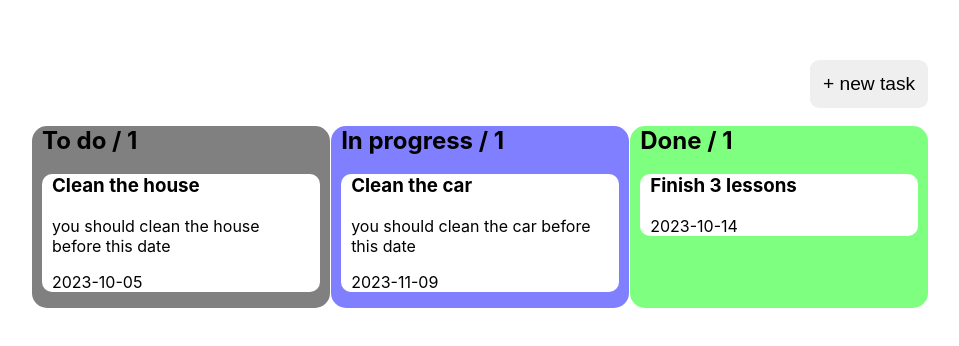
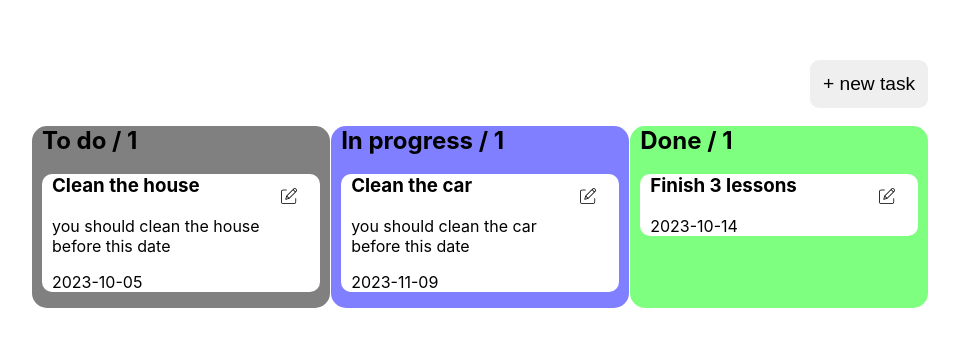
Before and after one commit to MayaNour/react_todo_app, a React (Create React App) app: page / in a window 1280 px wide. Shown: the part 132-478 px from the top of the page, without its empty margins (160-1119 px from the left). Built offline with nearby package versions, Linux system fonts and the light colour scheme.

Commit message:
Edit Adding new Task and start doing updating task

```diff
--- a/src/App.css
+++ b/src/App.css
@@ -77,3 +77,8 @@ button{
   font-size: large;
   border: 2px black solid;
 }
+
+#edit_button{
+  background-color: transparent;
+
+}
--- a/src/App.js
+++ b/src/App.js
@@ -3,18 +3,9 @@ import './App.css';
 import List from './List';
 import Modal from './Modal';
 
-const lists = [{id:"toDo",
-          title: "To do",
-          color:"Grey",
-          stage:1},
-          {id:"inProgress",
-          title: "In progress",
-          color:"#0000ff80",
-          stage:2},
-          {id:"done",
-          title: "Done",
-          color:"#00ff0080",
-          stage:3}];
+const lists = [{id:"toDo", title: "To do", color:"Grey", stage:1},
+               {id:"inProgress", title: "In progress", color:"#0000ff80", stage:2},
+               {id:"done", title: "Done", color:"#00ff0080", stage:3}];
 
 const tasks =[{id:1,
               title:"Clean the house",
@@ -34,7 +25,7 @@ const tasks =[{id:1,
 
 function App() {
   const [showModal, setShowModal] = useState(false);
-  const [disabledAddButton, setDisabledAddButton] = useState(false);
+  const [buttonClicked, setButtonClicked] = useState('');
   const [toDoList, setToDoList] = useState(tasks.filter(function(task){return task.stage === 1}));
   const [inProgressList, setInProgressList] = useState(tasks.filter(function(task){return task.stage === 2}));
   const [doneList, setDoneList] = useState(tasks.filter(function(task){return task.stage === 3}));
@@ -47,15 +38,42 @@ function App() {
     }
   }
 
+  const AddTask = (task) =>{
+    setToDoList([...toDoList, task]);
+  }
+
+  const editTask = (task) =>{
+    let tempList = handlelistTask(task.stage);
+    tempList = tempList.filter(t => t.id !== task.id);
+    tempList.push(task);
+    switch (task.stage){
+      case 1: setToDoList(tempList); break;
+      case 2: setInProgressList(tempList); break;
+      case 3: setDoneList(tempList);
+    }
+  }
+
+
+
   return (
     <div className="App">
-      <div>
-        <button onClick={()=>{setShowModal(true); setDisabledAddButton(true)}} disabled={disabledAddButton}>+ new task</button>
-      </div>
-      <div className='lists'>
-      {lists.map((item,index) =>{return <List key={item.id}  title={item.title} color={item.color} tasks={handlelistTask(item.stage)} />})}
-      </div>
-      <Modal show={showModal} setShow={setShowModal} setDisabled={setDisabledAddButton} setToDoList={setToDoList} toDoList={toDoList}/>
+      {showModal ? <Modal show={showModal}
+                          setShow={setShowModal}
+                          buttonClicked={buttonClicked}
+                          handleSubmit={buttonClicked === "Add" ? AddTask : editTask}/> :
+      <>
+        <div>
+        <button onClick={()=>{setShowModal(true); setButtonClicked("Add")}}>+ new task</button>
+        </div>
+        <div className='lists'>
+        {lists.map((item) =>{return <List key={item.id}
+                                          title={item.title}
+                                          color={item.color}
+                                          tasks={handlelistTask(item.stage)}
+                                          show={showModal}
+                                          setShow={setShowModal}/>})}
+        </div>
+      </>}
     </div>
   );
 }
--- a/src/List.js
+++ b/src/List.js
@@ -1,13 +1,13 @@
 import Task from "./Task";
 
-const List = ({title, color, tasks}) =>{
+const List = ({title, color, tasks, show, setShow}) =>{
     const listColor = {
         'backgroundColor': color
     }
     return (
     <div className="list" style={listColor}>
         <h2>{title} / {tasks.length}</h2>
-        {tasks.map(task => <Task key={task.id} title={task.title} description={task.description} date={task.date}/>)}
+        {tasks.map(task => <Task key={task.id} title={task.title} description={task.description} date={task.date} show={show} setShow={setShow}/>)}
     </div>);
 }
 
--- a/src/Modal.js
+++ b/src/Modal.js
@@ -1,19 +1,20 @@
 import { useState } from "react";
 
-const Modal = ({show, setShow, setDisabled, setToDoList, toDoList, titlepro, des, deadline}) =>{
+const Modal = ({setShow, handleSubmit, titlepro, des, deadlineDate, buttonClicked}) =>{
     const [title, setTitle] = useState(titlepro);
     const [description, setDescription] = useState(des);
-    const [date, setDate] = useState(deadline);
+    const [date, setDate] = useState(deadlineDate);
 
 
-    const handleAddNewTask = (e) =>{
-        const task = {title:title, description:description, date:date, stage:1};
-        setToDoList([...toDoList, task]);
-        setDisabled(false);
+    const submit = () =>{
+        const task = {id:Math.floor((Math.random() * 100) + 1),
+                      title:title,
+                      description:description,
+                      date:date,
+                      stage:1};
+        handleSubmit(task);
         setShow(false);
         resetForm();
-        console.log(date);
-        console.log(date.type);
     }
 
     const resetForm = () => {
@@ -22,9 +23,9 @@ const Modal = ({show, setShow, setDisabled, setToDoList, toDoList, titlepro, des
         setDate(null);
     }
 
-    return( show &&
-        <form id="newTaskModal" onSubmit={handleAddNewTask}>
-            <button type="close" onClick={()=>{setShow(false); setDisabled(false)}}>X</button>
+    return(
+        <form id="newTaskModal" onSubmit={submit}>
+            <button type="close" onClick={()=>{setShow(false)}}>X</button>
             <label for="title">Task title*</label>
             <input name="title"
                    type="text"
@@ -45,7 +46,7 @@ const Modal = ({show, setShow, setDisabled, setToDoList, toDoList, titlepro, des
                    onChange={(e) => setDate(e.target.value)}
                    min={new Date().toISOString().split('T')[0]}
                    placeholder="Enter your task last date" required/>
-            <button type="submit">Add</button>
+            <button type="submit">{buttonClicked}</button>
         </form>
     )
 }
--- a/src/Task.js
+++ b/src/Task.js
@@ -1,6 +1,13 @@
-const Task = ({title, description, date}) =>{
+import Modal from './Modal';
+import edit_icon from './images/edit.png'
+
+const Task = ({title, description, date, setShow}) =>{
     return (
     <div className="task">
+        <button id="edit_button"
+                onClick={()=> setShow(true)}>
+            <img src={edit_icon} alt='edit'/>
+        </button>
         <h3>{title}</h3>
         <p>{description}</p>
         <p>{date}</p>
```
Also changed, not shown: src/images/edit.png (added).
